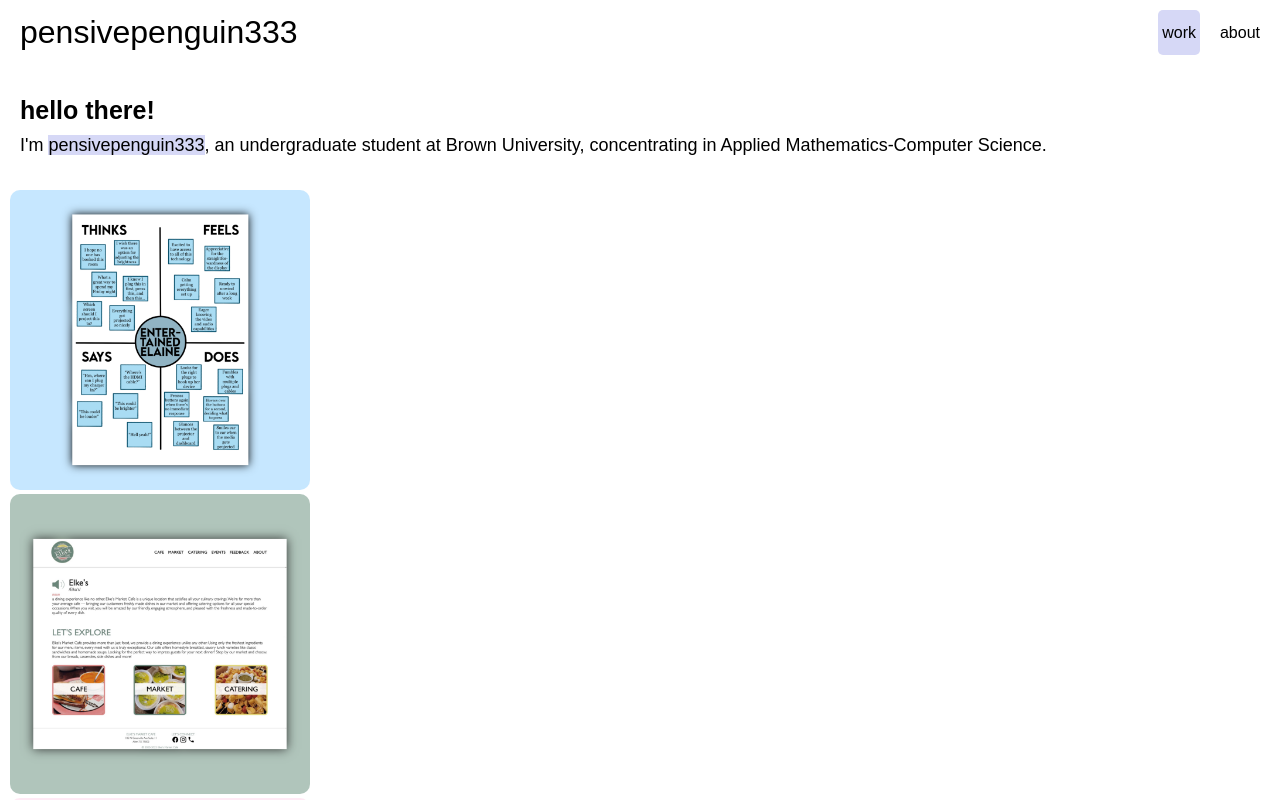
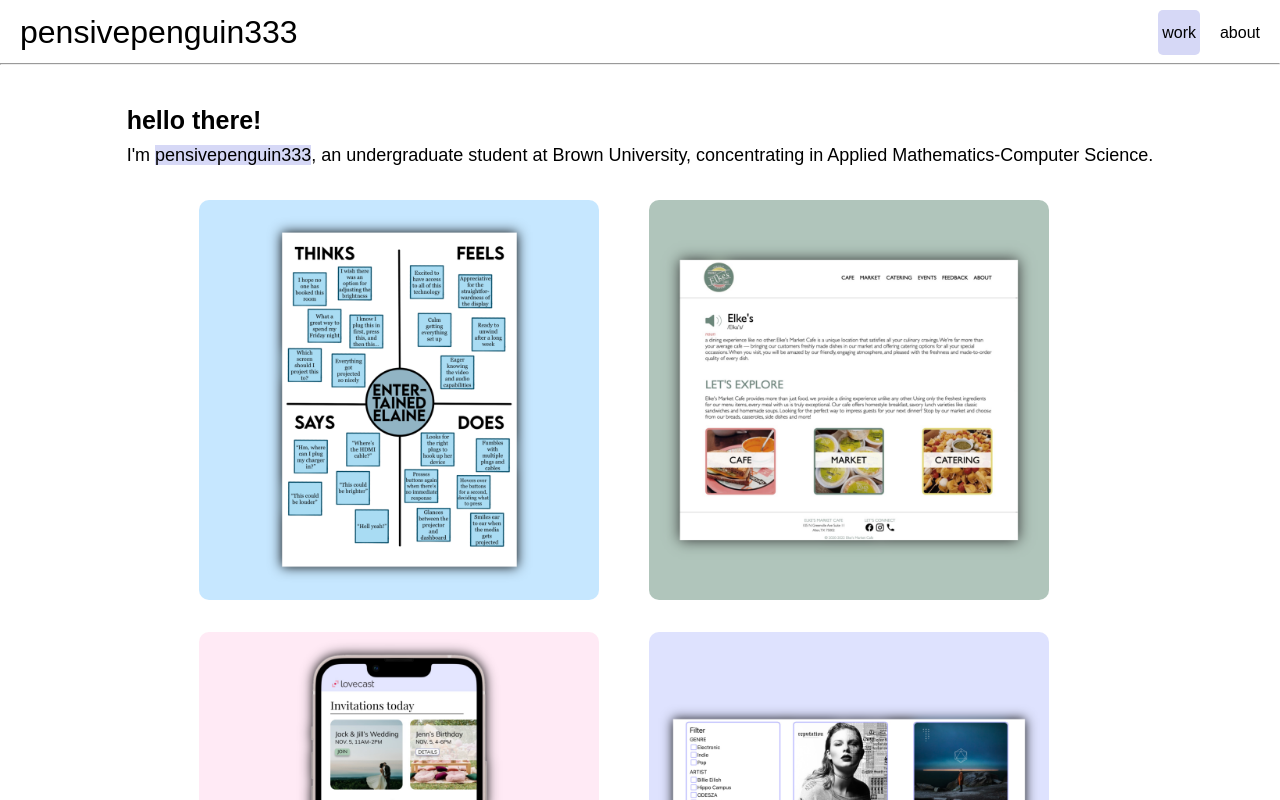
Before and after one commit to pensivepenguin333/portfolio, a React (Create React App) app: page / in a window 1280 px wide. Shown: the top 800 px of the page. Built offline with nearby package versions, Linux system fonts and the light colour scheme.

Commit message:
home page

```diff
--- a/src/App.js
+++ b/src/App.js
@@ -10,6 +10,7 @@ function App() {
   return (
     <div className='App'>
       <Nav />
+      <hr />
       <div className='container'>
         <Routes>
           <Route path="/" element={<Home/>} />
--- a/src/assets/project-data.json
+++ b/src/assets/project-data.json
@@ -1,22 +1,18 @@
 [
     {
       "name": "personas and storyboarding",
-      "description": "Pop",
       "cover": "images/personas.png"
     },
     {
       "name": "responsive redesign",
-      "description": "Pop",
       "cover": "images/responsive.png"
     },
     {
       "name": "iterative design",
-      "description": "Pop",
       "cover": "images/iterative.png"
     },
     {
       "name": "development",
-      "description": "Pop",
       "cover": "images/development.png"
     }
   ]
--- a/src/components/Home.css
+++ b/src/components/Home.css
@@ -0,0 +1,7 @@
+.Home {
+    text-align: center;
+}
+
+.content {
+    margin: auto;
+}
--- a/src/components/Home.js
+++ b/src/components/Home.js
@@ -5,8 +5,11 @@ import Projects from './Projects'
 export default function Home() {
     return  (
         <div className="Home">
-            <Intro />
-            <Projects />
+            <div className="content">
+                <Intro />
+                <Projects />
+            </div>
+
         </div>
     )
 }
--- a/src/components/Intro.css
+++ b/src/components/Intro.css
@@ -1,7 +1,7 @@
 .container {
-    text-align: left;
+    /* text-align: left; */
     /* max-width: 600px; */
-    margin-left: 10px;
+    /* margin-left: 10px; */
     /* padding-left: 0px; */
 }
 
--- /dev/null
+++ b/src/components/Project.css
@@ -0,0 +1,4 @@
+.Project {
+    margin-bottom: 2rem;
+    margin-right: 2rem;
+}
--- a/src/components/Project.js
+++ b/src/components/Project.js
@@ -1,5 +1,5 @@
-// import "./Intro.css";
-import {Link, useMatch, useResolvedPath} from 'react-router-dom';
+import "./Project.css";
+import {Link} from 'react-router-dom';
 
 export default function Project(props) {
     const proj = props.proj;
@@ -7,23 +7,13 @@ export default function Project(props) {
 
         <div className="Project">
             <Link to="/proj1">
+                <div className='overlay'>
+                    {proj.name}
+                </div>
+            </Link>
+            <Link to="/proj1">
                 <img src={proj.cover}/>
             </Link>
-            {/* <img src={proj.cover}/> */}
-            {/* <div className="info">
-                <div className="name">
-                    {proj.name}
-                </div>
-                <div className="artist">
-                    {proj.description}
-                </div>
-            </div> */}
-            {/* <div className="length">
-                {Math.floor(song.length/60) + ":" + (song.length % 60)}
-            </div>
-            <div className="favorite">
-                {icon}
-            </div> */}
         </div>
     )
 }
--- a/src/components/Projects.css
+++ b/src/components/Projects.css
@@ -1,54 +1,48 @@
+.list {
+    margin: auto;
+}
+
 .Project {
-    /* border: 3px solid #B1B2FF;
-    border-radius: 10px;
-    width: 295px;
-    height: 400px;
+    width: 400px;
     position: relative;
-    margin: 20px 40px 0px 40px; */
+
 }
 
 .Project img {
-    width: 300px;
+    /* width: 300px; */
     border-radius: 10px;
-    position: relative;
+    display: block;
+    width: 100%;
+    /* position: relative; */
 }
 
-/* .length {
+.overlay {
     position: absolute;
-    bottom: 0;
-    margin: 0px 0px 10px 10px;
-    font-size: 16px;
-} */
-
-/* .info {
-    position: absolute;
+    top: 0;
     left: 0;
-    text-align: left;
-    margin: 10px 0px 0px 10px;
+    width: 100%;
+    height: 100%;
+    background: rgba(0,0,0,0.5);
+    color: #ffffff;
+    display: flex;
+    flex-direction: column;
+    align-items: center;
+    justify-content: center;
+    opacity: 0;
+    transition: opacity 0.25s;
+    border-radius: 10px;
+    font-size: 25px;
+    font-weight: 700;
 }
 
-.name {
-    font-size: 18px;
-    margin-bottom: 2px;
-} */
-
-/* .artist {
-    font-size: 16px;
+.overlay:hover {
+    opacity: 1;
 }
 
-.favorite {
-    position: absolute;
-    right: 0;
-    bottom: 0;
-    margin: 0px 10px 10px 0px;
-    font-size: 20px;
+.projects {
+    display: flex;
+    flex-wrap: wrap;
+    max-width: 900px;
+    justify-content: space-around;
+    margin:auto;
 }
-
-.icon {
-    transform: scale(1.5);
-    color: #B1B2FF;
-}
-
-.icon:hover {
-    cursor: pointer;
-} */
--- a/src/components/Projects.js
+++ b/src/components/Projects.js
@@ -1,8 +1,6 @@
 import "./Projects.css";
-import {Link, useMatch, useResolvedPath} from 'react-router-dom';
 import projData from "../assets/project-data.json";
 import Project from './Project'
-import {useNavigate} from "react-router-dom";
 
 export default function Projects() {
     return  (
@@ -14,23 +12,5 @@ export default function Projects() {
                 ))}
             </div>
         </div>
-        // <div>
-        //     <CustomLink to="/"> work </CustomLink>
-        //     <CustomLink to="/proj1"> proj1 </CustomLink>
-        // </div>
-
     )
 }
-
-function CustomLink({to, children, ...props}) {
-    const resolvedPath = useResolvedPath(to)
-    const isActive = useMatch({path: resolvedPath.pathname, end: true})
-    return (
-        <li className={isActive ? "active" : ""}>
-            <Link to={to} {...props}>
-                {children}
-                hello
-            </Link>
-        </li>
-    )
-}
```
